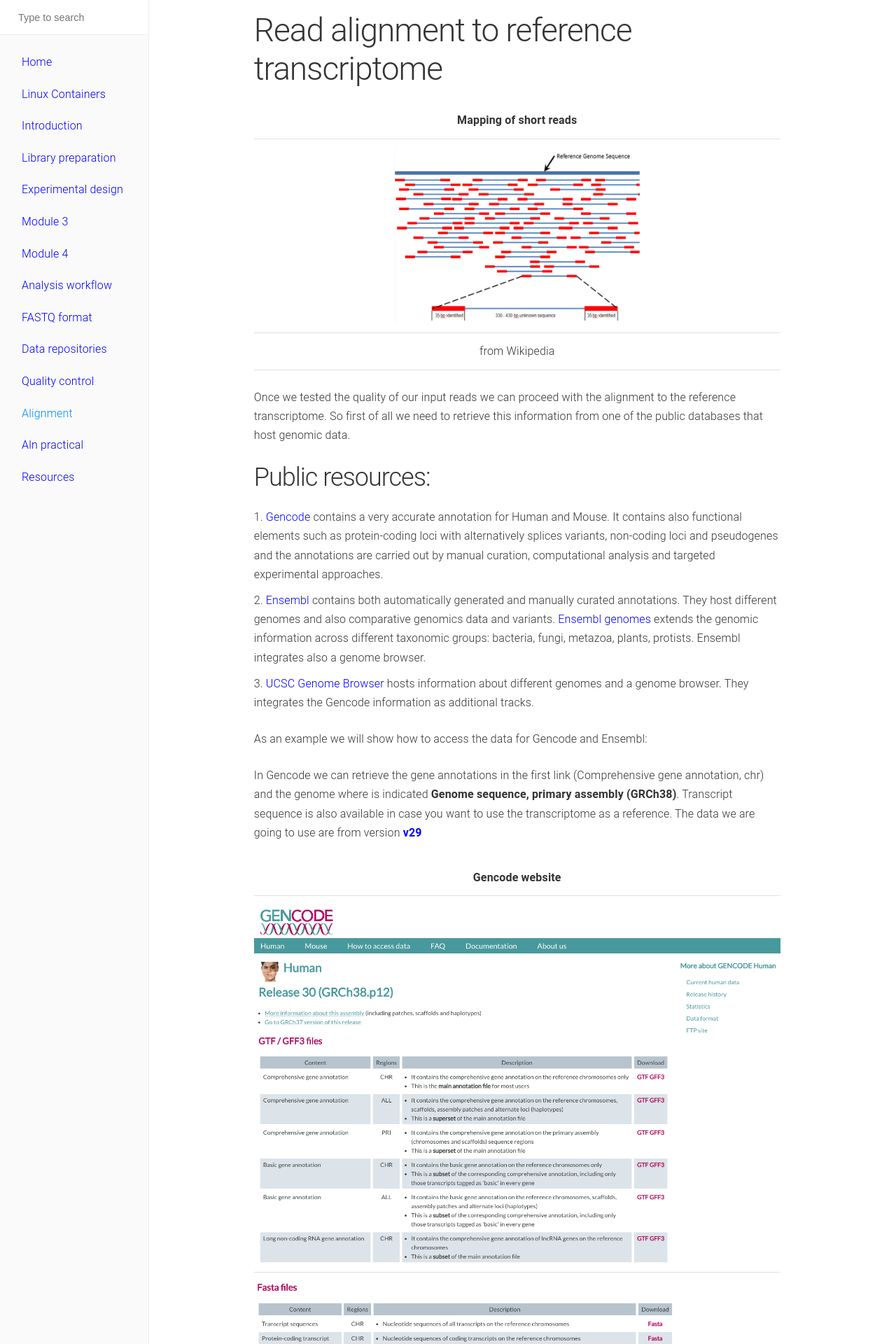
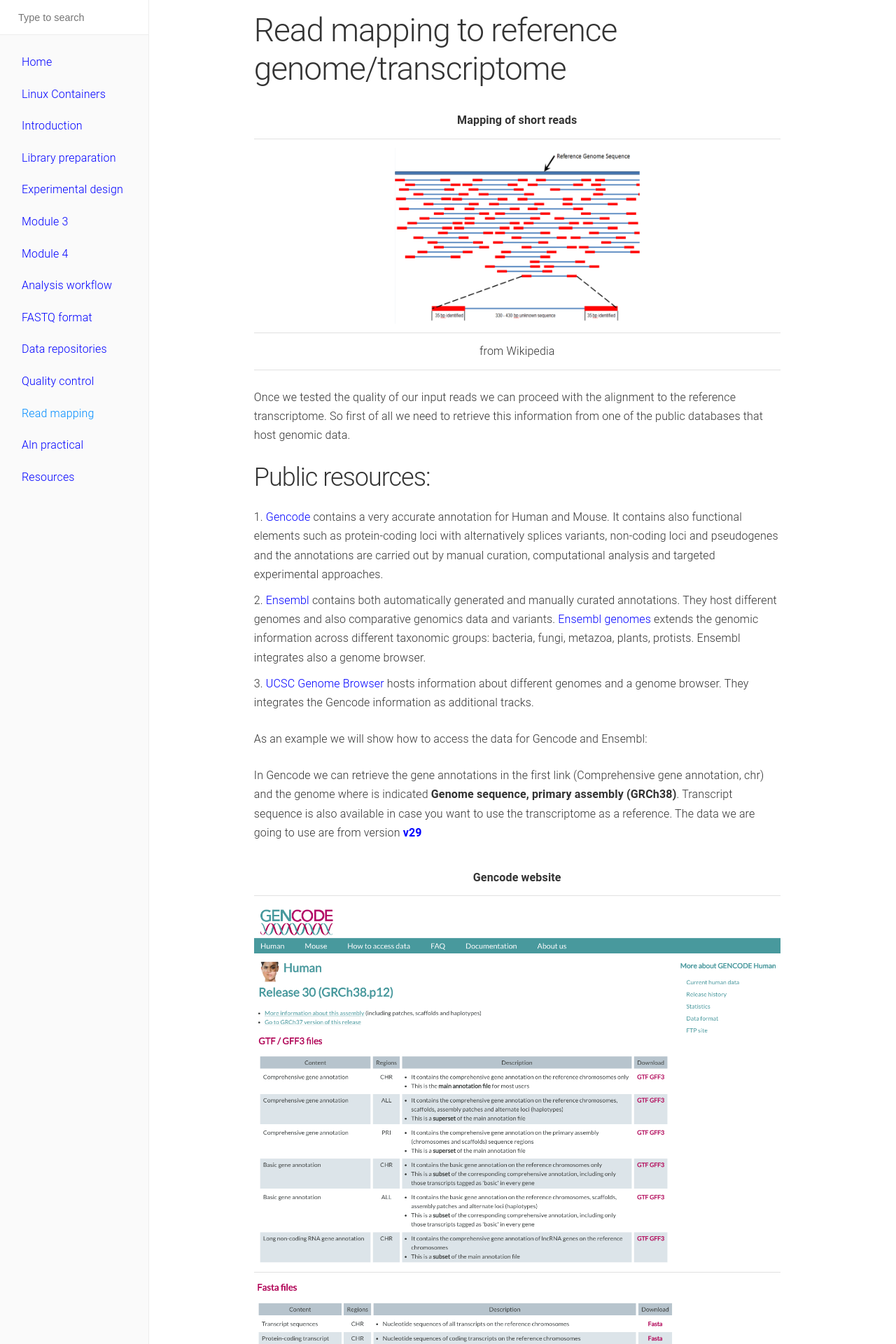
Before and after one commit to biocorecrg/RNAseq_course_2019, a Jekyll site: the page built from docs/alignment.md, in a window 1280 px wide. Shown: the top 1920 px of the page at 70% size. Built offline with Jekyll 4.4.1, drawn with Linux system fonts in a browser that asks for light colours.

Commit message:
Update alignment.md

```diff
--- a/docs/alignment.md
+++ b/docs/alignment.md
@@ -1,10 +1,12 @@
 ---
 layout: page
-title: Alignment
+title: Read mapping
 navigation: 10
 ---
 
-# Read alignment to reference transcriptome
+# Read mapping to reference genome/transcriptome
+
+
 
 |Mapping of short reads|
 | :---:  |
```
